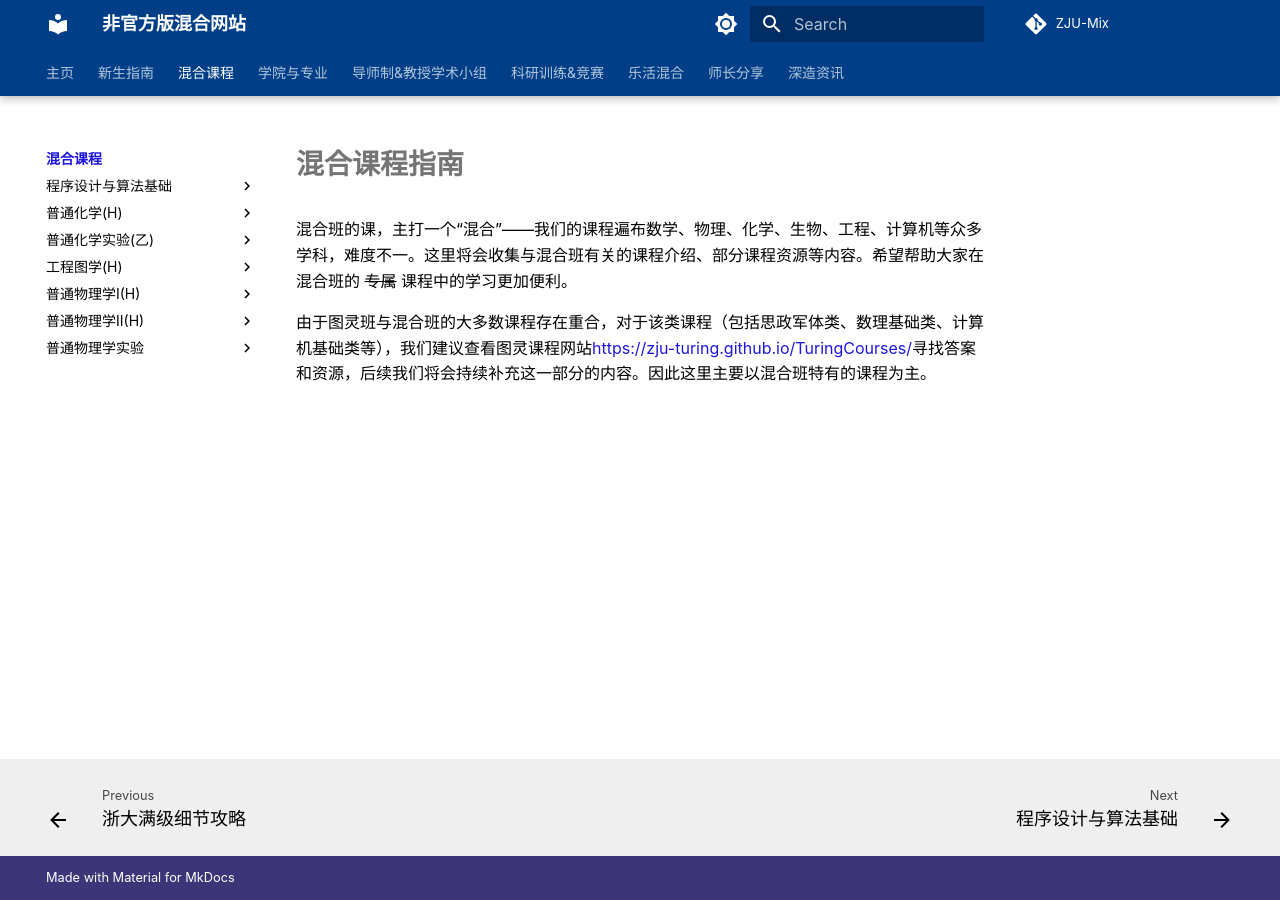
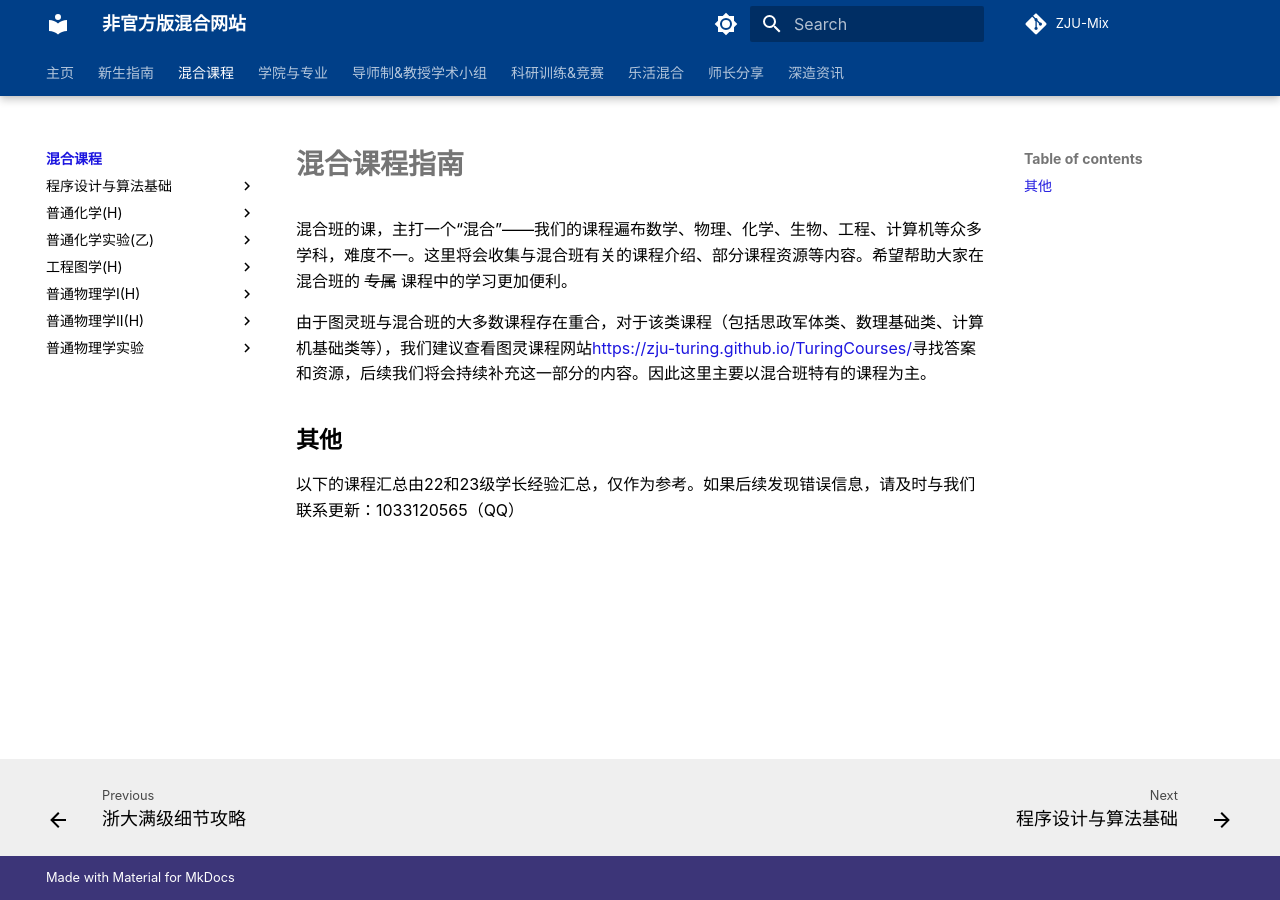
Before and after one commit to ZJU-Mix/ourMIX, an MkDocs documentation site: the page built from docs/courses/index.md, in a window 1280 px wide. Built offline with MkDocs 1.6.1 and Material for MkDocs 9.7.7, drawn with Linux system fonts in a browser that asks for light colours; comment, search, counter and statistics services are not loaded.

Commit message:
Update index.md

```diff
--- a/docs/courses/index.md
+++ b/docs/courses/index.md
@@ -2,3 +2,5 @@
 混合班的课，主打一个“混合”——我们的课程遍布数学、物理、化学、生物、工程、计算机等众多学科，难度不一。这里将会收集与混合班有关的课程介绍、部分课程资源等内容。希望帮助大家在混合班的 ~~专属~~ 课程中的学习更加便利。
 
 由于图灵班与混合班的大多数课程存在重合，对于该类课程（包括思政军体类、数理基础类、计算机基础类等），我们建议查看图灵课程网站[https://zju-turing.github.io/TuringCourses/](https://zju-turing.github.io/TuringCourses/)寻找答案和资源，后续我们将会持续补充这一部分的内容。因此这里主要以混合班特有的课程为主。
+## 其他
+以下的课程汇总由22和23级学长经验汇总，仅作为参考。如果后续发现错误信息，请及时与我们联系更新：1033120565（QQ）
```
